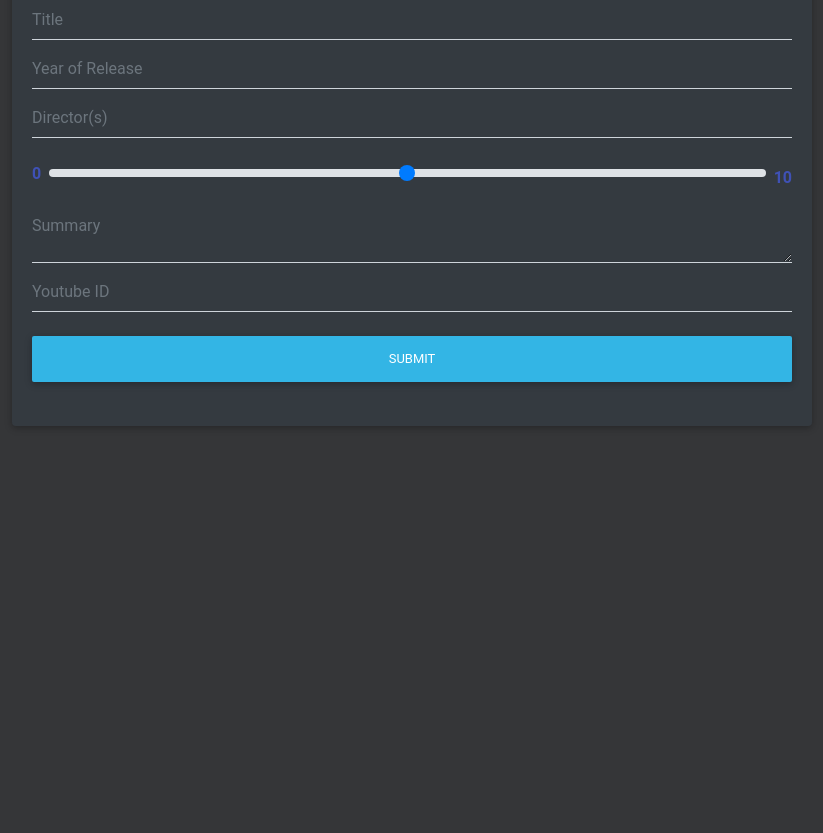
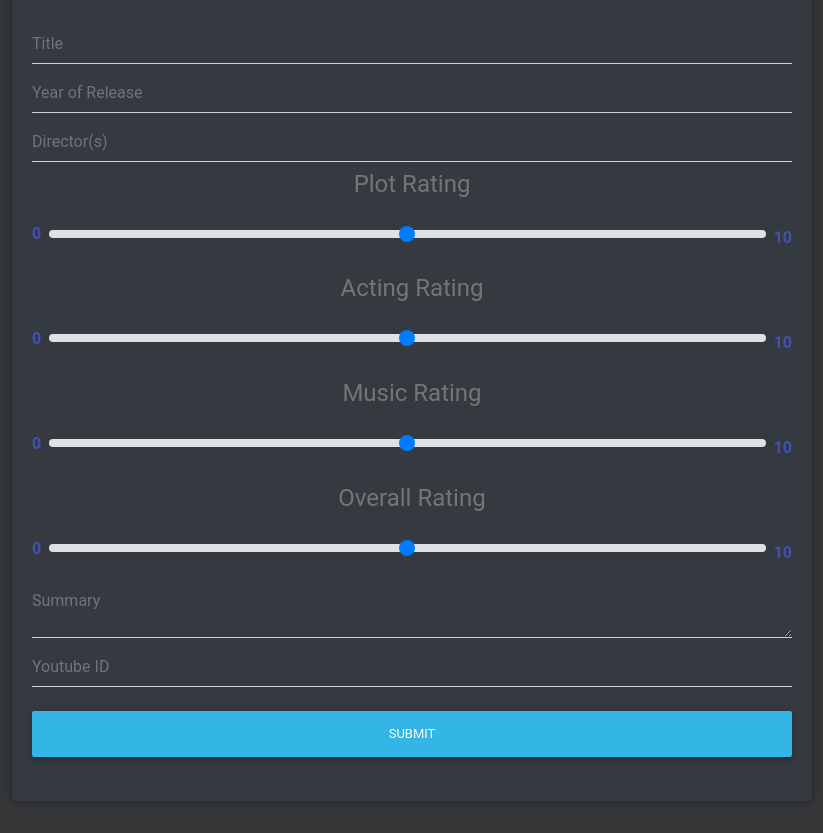
Before and after one commit to W-y0u-T/13-comInternal, a Flask app: template Movie_Rater/Movie_Rater/templates/rate_movie.html in a window 1280 px wide. Shown: the part 536-1369 px from the top of the page, without its empty margins (228-1051 px from the left). Before the commit the page ends 918 px from the top, so only its background shows below. Run offline with Flask 2, Linux system fonts and the light colour scheme; the template is opened without the code that fills it: most values are stand-ins (such as "Sample title", 1, 10 or a date in 2020); some libraries are stand-ins or nearby versions.

Commit message:
v1
pretty much done just gotta test boi
added:
-more rating sliders for Plot, acting, music, plot and overall
-added feature which would display the rating as pictures instead of text
- bugfixes

```diff
--- a/Movie_Rater/Movie_Rater/app.py
+++ b/Movie_Rater/Movie_Rater/app.py
@@ -21,7 +21,10 @@
 		self.director = "Place Holder"
 		self.filename = filename
 		self.review = "No previous review has been found"
-		self.rating = "No previous rating has been found 0"
+		self.ratingOverall = "Empty"
+		self.ratingPlt = ""
+		self.ratingAct = ""
+		self.ratingMus = ""
 		self.trailer_url="Empty"
 
 
@@ -92,20 +95,23 @@
 	#for loop to make sure the data we are sending to and from the page is going to the right place
 	for movie in movies:
 		if movie.filename == request.args.get("fileName"):
-			rating = movie.rating
+			ratingOve = movie.ratingOverall
 			summary = movie.review
 			video = movie.trailer_url
-			rateAgain = request.args.get("toRate")
+			rateAgain = request.args.get("toRate", False)
 
 			#to check if the page needs to display the rating options or the previous rating
-			if rateAgain == "True" or movie.review =="No previous rating has been found":
+			if  ratingOve == "Empty" or rateAgain:
 				toRate = True
 			else:
 				toRate = False
 				#requests information from the form
 			if request.method== "POST":
 				form = request.form
-				rate_value = form["rating"]
+				ratePlt = form["ratingPlt"]
+				rateAct = form["ratingAct"]
+				rateMus = form["ratingMus"]
+				rateOve = form["ratingOve"]
 				checkbox = form["toRateAgain"]
 				summary = form["summary"]
 				video = form["youtubeID"]
@@ -114,14 +120,14 @@
 				director = form["direct"]
 				movie.trailer_url = video
 				movie.add_summary(summary)
-				movie.rating = rate_value
+				movie.ratingOverall = rate_value
 				movie.title = title
 				movie.year = year
 				movie.director = director
 				#if statement to see if the user wants to change the rating
 				pickle_object()
-				return render_template("rate_movie.html", summary = movie.review, rating = movie.rating, video = video, toRate = False)
-	return render_template('rate_movie.html', rating = rating, summary = summary, video = video, toRate = toRate)
+				return render_template("rate_movie.html", summary = movie.review, rating = movie.rating, video = video, toRate = toRate)
+	return render_template('rate_movie.html', rating = rating, summary = summary, video = video, toRate = toRate, pltStars = 5, actStars= 4, musStars = 3, oveStars = 2)
 
 @app.route('/upload', methods=["POST","GET"])
 def mainUploader():
--- a/Movie_Rater/Movie_Rater/static/css/main.css
+++ b/Movie_Rater/Movie_Rater/static/css/main.css
@@ -20,6 +20,7 @@
 
 .rateImage
 {
+    max-height:60rem ;
     max-width: 48rem;
 }
 .iframe-container {
@@ -130,7 +131,25 @@
 }
 
 .center-box{
-    display:block;
+
     margin-left:auto;
     margin-right:auto;
 }
+
+.starImage{
+    display:inline-block;
+    max-width: 2rem;
+    max-height: 2rem;
+}
+.star-plt-body{
+   display:inline-block;
+}
+
+.star-container {
+    display: inline-block;
+    max-width: 4rem;
+}
+
+.md-form h4{
+   text-align:center;
+}
--- a/Movie_Rater/Movie_Rater/templates/rate_movie.html
+++ b/Movie_Rater/Movie_Rater/templates/rate_movie.html
@@ -10,7 +10,7 @@
 
 </div>
 <div class="card card-rate">
-
+    {{toRate}}
 
     <div class="card-body">
         <!-- checks if the movie has a video url attatched to it and will embed a video if there is-->
@@ -32,27 +32,84 @@
 
 
             <input type="text" id="director" class="form-control" placeholder="Director(s)" name="direct" required>
-            <!---->
+            <h4>Plot Rating</h4>
+            <!--Rating Slider-->
             <div class="d-flex justify-content-center my-4">
                 <span class="font-weight-bold indigo-text m-mix">0</span>
-                <input type="range" class="custom-range" min="0" max="10" id="slider" name="rating">
+                <input type="range" class="custom-range" min="0" max="10" id="slider" name="ratingPlt">
                 <span class="font-weight-bold indigo-text ml-2 mt-1">10</span>
             </div>
-
+            <!--/Rating Slider-->
+            <h4>Acting Rating</h4>
+            <!--Rating Slider-->
+            <div class="d-flex justify-content-center my-4">
+                <span class="font-weight-bold indigo-text m-mix">0</span>
+                <input type="range" class="custom-range" min="0" max="10" id="slider" name="ratingAct">
+                <span class="font-weight-bold indigo-text ml-2 mt-1">10</span>
+            </div>
+            <!--/Rating Slider-->
+            <h4>Music Rating</h4>
+            <!--Rating Slider-->
+            <div class="d-flex justify-content-center my-4">
+                <span class="font-weight-bold indigo-text m-mix">0</span>
+                <input type="range" class="custom-range" min="0" max="10" id="slider" name="ratingMus">
+                <span class="font-weight-bold indigo-text ml-2 mt-1">10</span>
+            </div>
+            <!--/Rating Slider-->
+            <h4>Overall Rating</h4>
+            <!--Rating Slider-->
+            <div class="d-flex justify-content-center my-4">
+                <span class="font-weight-bold indigo-text m-mix">0</span>
+                <input type="range" class="custom-range" min="0" max="10" id="slider" name="ratingOve">
+                <span class="font-weight-bold indigo-text ml-2 mt-1">10</span>
+            </div>
+            <!--/Rating Slider-->
 
             <textarea class="form-control md-textarea" id="textarea" placeholder="Summary" name="summary" required></textarea>
 
 
-            <input type="text" id="input3" class="form-control" placeholder="Youtube ID" name="youtubeID" required>
+            <input type="text" id="input3" class="form-control" placeholder="Youtube ID" name="youtubeID">
             <div class="ghost">
                 <input type="radio" value="false" name="toRateAgain" checked />
             </div>
             <button class="btn btn-info btn-block my-4" type="submit">Submit</button>
             {%else%}
+            <div class="allRating-container">
+                <div class="star-plt-body">
+                    <h4 style="display:inline-block; margin-bottom:.25rem; margin-top:.25rem">Plot Rating:</h4>
+                    {%for star in range(pltStars)%}
+                    <div class="star-container">
+                        <img class="starImage" src="../static/webImages/star.png" />
+                    </div>
+                    {% endfor %}
+                </div>
+                <div class="star-Act-body">
+                    <h4 style="display:inline-block; margin-bottom:.25rem; margin-top:.25rem">Acting Rating:</h4>
+                    {%for star in range(actStars)%}
+                    <div class="star-container">
+                        <img class="starImage" src="../static/webImages/star.png" />
+                    </div>
+                    {% endfor %}
+                </div>
+                <div class="star-Mus-body">
+                    <h4 style="display:inline-block; margin-bottom:.25rem; margin-top:.25rem">Music Rating:</h4>
+                    {%for star in range(musStars)%}
+                    <div class="star-container">
+                        <img class="starImage" src="../static/webImages/star.png" />
+                    </div>
+                    {% endfor %}
+                </div>
+                <div class="star-Ove-body">
+                    <h4 style="display:inline-block; margin-bottom:.25rem; margin-top:.25rem">Overall Rating:</h4>
+                    {%for star in range(oveStars)%}
+                    <div class="star-container">
+                        <img class="starImage" src="../static/webImages/star.png" />
+                    </div>
+                    {% endfor %}
+                </div>
+            </div>
             <p>
-                This has been rated: {{rating}}/10 Stars <br />
                 Summary:<br />{{summary}}
-
             </p>
             <!--Hidden form inputs that the user cannot use because Key Errors would occur-->
             <div class="ghost">
```
Also changed, not shown: Movie_Rater/Movie_Rater/static/webImages/star.png (added), 3 other files.
